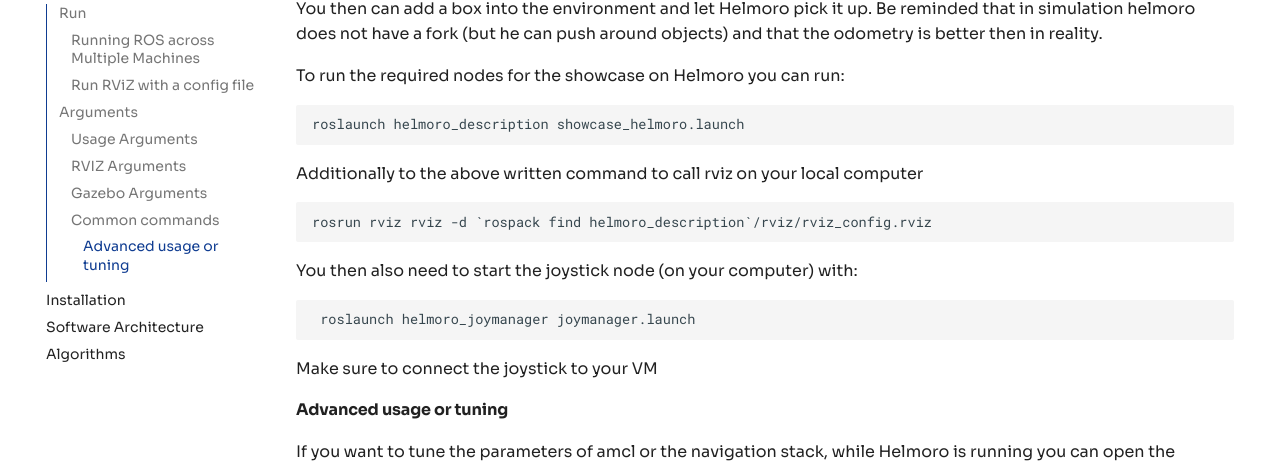
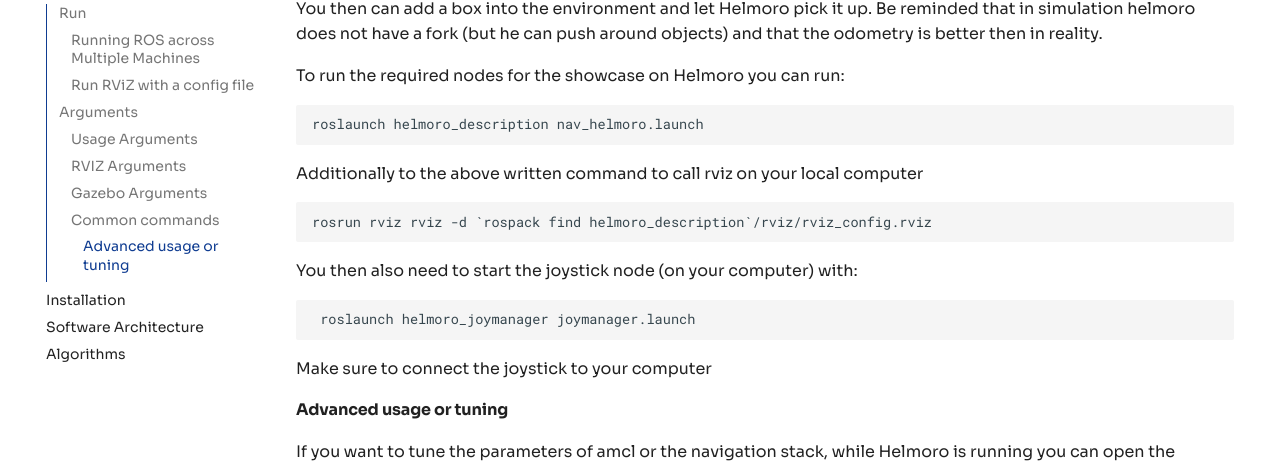
Before and after one commit to Helbling-Technik/HelMoRo, an MkDocs documentation site: the page built from docs/software/03_detailed_guide.md, in a window 1280 px wide and 900 px high, scrolled down 3441 px. Shown: the part 224-691 px from the top of the window. Built offline with MkDocs 1.6.1 and Material for MkDocs 9.7.7, drawn with Linux system fonts in a browser that asks for light colours.

Commit message:
Changed common commands (#37)

````diff
--- a/docs/software/03_detailed_guide.md
+++ b/docs/software/03_detailed_guide.md
@@ -145,7 +145,7 @@ You then can add a box into the environment and let Helmoro pick it up. Be remin
 To run the required nodes for the showcase on Helmoro you can run:
 
 ```sh
-roslaunch helmoro_description showcase_helmoro.launch
+roslaunch helmoro_description nav_helmoro.launch
 ```
 
 Additionally to the above written command to call rviz on your local computer
@@ -160,7 +160,7 @@ You then also need to start the joystick node (on your computer) with:
  roslaunch helmoro_joymanager joymanager.launch
 ```
 
-Make sure to connect the joystick to your VM
+Make sure to connect the joystick to your computer
 
 #### Advanced usage or tuning
 
````
